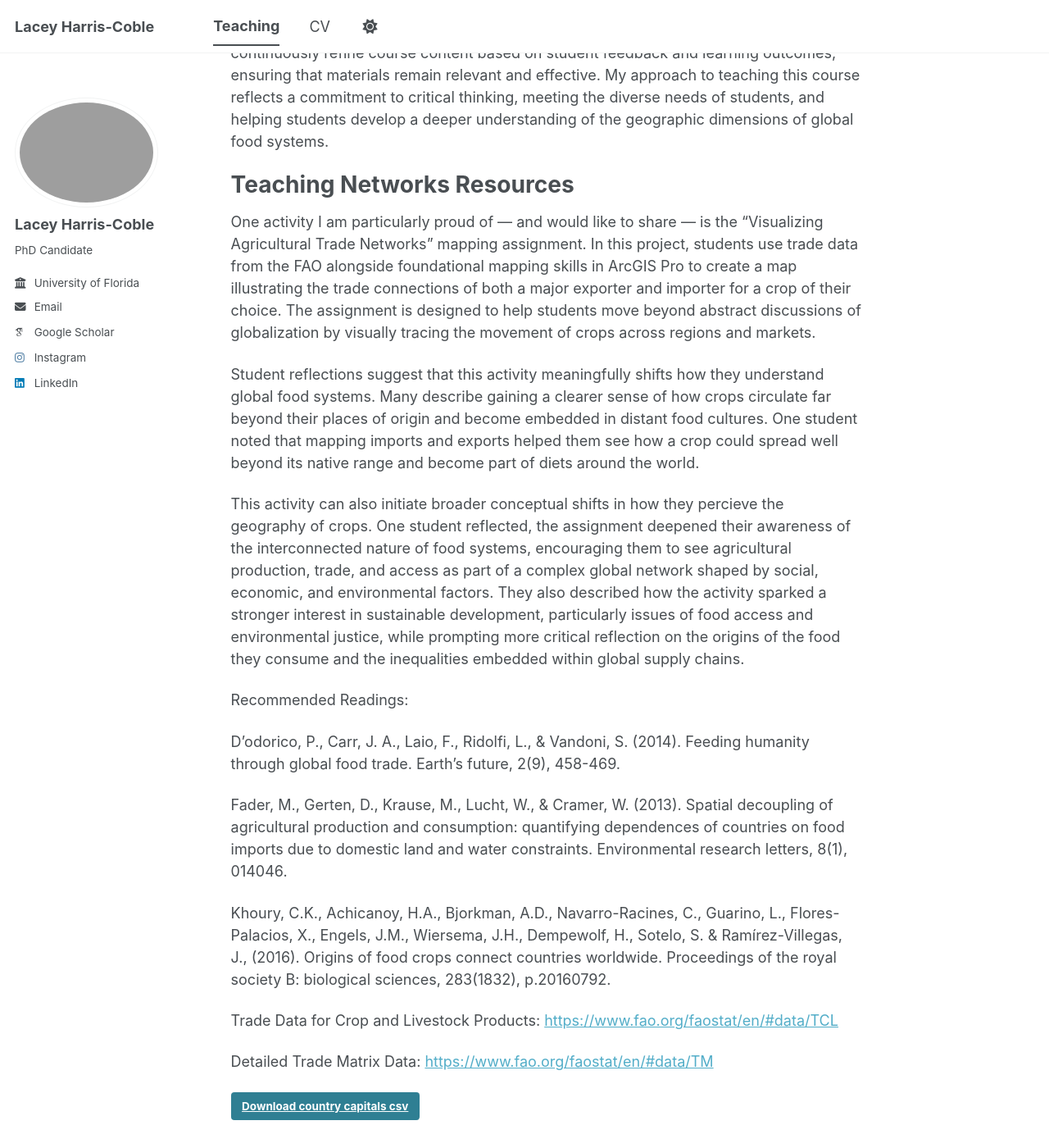
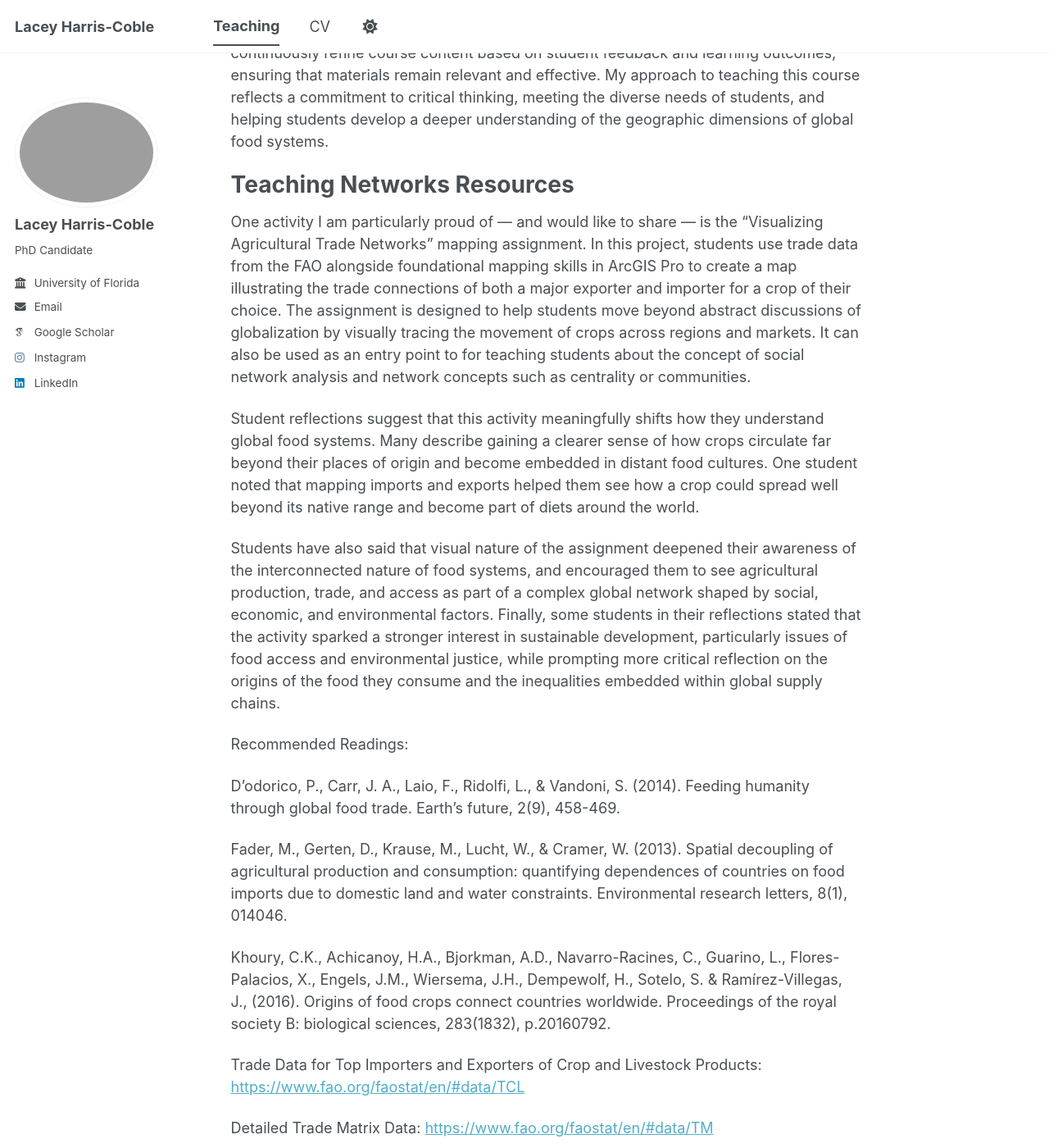
Before and after one commit to lharriscoble/lharriscoble.github.io, a Jekyll site: the page built from _teaching/2014-spring-teaching-1.md, in a window 1280 px wide and 1400 px high, scrolled down 807 px. Shown: the whole window at 82% size. Built offline with Jekyll 4.4.1, drawn with Linux system fonts in a browser that asks for light colours; some web fonts are replaced; a script bundle is joined from its source files by our own code; library files that are not in the unit come from our copies.

Commit message:
Update 2014-spring-teaching-1.md

```diff
--- a/_teaching/2014-spring-teaching-1.md
+++ b/_teaching/2014-spring-teaching-1.md
@@ -21,11 +21,11 @@ Across both modalities, I prioritize clarity, accessibility, and student engagem
 
 Teaching Networks Resources
 ======
-One activity I am particularly proud of — and would like to share — is the “Visualizing Agricultural Trade Networks” mapping assignment. In this project, students use trade data from the FAO alongside foundational mapping skills in ArcGIS Pro to create a map illustrating the trade connections of both a major exporter and importer for a crop of their choice. The assignment is designed to help students move beyond abstract discussions of globalization by visually tracing the movement of crops across regions and markets.
+One activity I am particularly proud of — and would like to share — is the “Visualizing Agricultural Trade Networks” mapping assignment. In this project, students use trade data from the FAO alongside foundational mapping skills in ArcGIS Pro to create a map illustrating the trade connections of both a major exporter and importer for a crop of their choice. The assignment is designed to help students move beyond abstract discussions of globalization by visually tracing the movement of crops across regions and markets. It can also be used as an entry point to for teaching students about the concept of social network analysis and network concepts such as centrality or communities.
 
 Student reflections suggest that this activity meaningfully shifts how they understand global food systems. Many describe gaining a clearer sense of how crops circulate far beyond their places of origin and become embedded in distant food cultures. One student noted that mapping imports and exports helped them see how a crop could spread well beyond its native range and become part of diets around the world.
 
-This activity can also initiate broader conceptual shifts in how they percieve the geography of crops. One student reflected, the assignment deepened their awareness of the interconnected nature of food systems, encouraging them to see agricultural production, trade, and access as part of a complex global network shaped by social, economic, and environmental factors. They also described how the activity sparked a stronger interest in sustainable development, particularly issues of food access and environmental justice, while prompting more critical reflection on the origins of the food they consume and the inequalities embedded within global supply chains.
+Students have also said that visual nature of the assignment deepened their awareness of the interconnected nature of food systems, and encouraged them to see agricultural production, trade, and access as part of a complex global network shaped by social, economic, and environmental factors. Finally, some students in their reflections stated that the activity sparked a stronger interest in sustainable development, particularly issues of food access and environmental justice, while prompting more critical reflection on the origins of the food they consume and the inequalities embedded within global supply chains.
 
 Recommended Readings:
 
@@ -35,7 +35,7 @@ Fader, M., Gerten, D., Krause, M., Lucht, W., & Cramer, W. (2013). Spatial decou
 
 Khoury, C.K., Achicanoy, H.A., Bjorkman, A.D., Navarro-Racines, C., Guarino, L., Flores-Palacios, X., Engels, J.M., Wiersema, J.H., Dempewolf, H., Sotelo, S. & Ramírez-Villegas, J., (2016). Origins of food crops connect countries worldwide. Proceedings of the royal society B: biological sciences, 283(1832), p.20160792.
 
-Trade Data for Crop and Livestock Products: [<https://www.fao.org/faostat/en/#data/TCL>](<https://www.fao.org/faostat/en/#data/TCL>)
+Trade Data for Top Importers and Exporters of Crop and Livestock Products: [<https://www.fao.org/faostat/en/#data/TCL>](<https://www.fao.org/faostat/en/#data/TCL>)
 
 Detailed Trade Matrix Data: [<https://www.fao.org/faostat/en/#data/TM>](<https://www.fao.org/faostat/en/#data/TM>)
 
```
